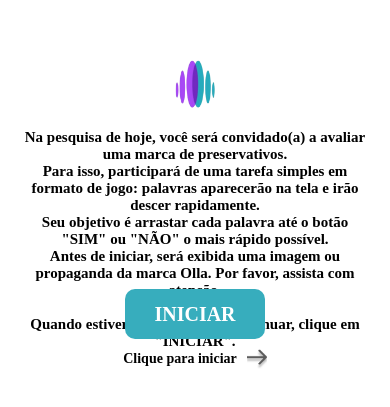
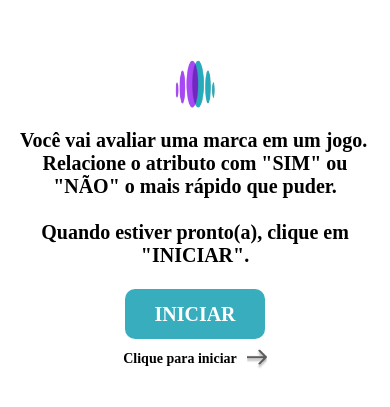
Before and after one commit to ggemelle/Nenc-App, a React Native app in the folder appNENC/: screen /PageDois in a window 390 px wide. Shown: the part 203-610 px from the top of the page. Built offline with nearby package versions, Linux system fonts and the light colour scheme.

Commit message:
:recycle: adjust screen2

```diff
--- a/appNENC/pages/pageDois.js
+++ b/appNENC/pages/pageDois.js
@@ -9,11 +9,9 @@
         <View style={styles.planoDeFundo}>
             <Image style={styles.logo} resizeMode="cover" source={somenteLogo} />
             <Text style={styles.naPesquisaDe}>
-                Na pesquisa de hoje, você será convidado(a) a avaliar uma marca de preservativos.{"\n"}
-                Para isso, participará de uma tarefa simples em formato de jogo: palavras aparecerão na tela e irão descer rapidamente.{"\n"}
-                Seu objetivo é arrastar cada palavra até o botão "SIM" ou "NÃO" o mais rápido possível.{"\n"}
-                Antes de iniciar, será exibida uma imagem ou propaganda da marca Olla. Por favor, assista com atenção.{"\n\n"}
-                Quando estiver pronto(a) para continuar, clique em "INICIAR".
+                Você vai avaliar uma marca em um jogo. {"\n"}
+                Relacione o atributo com "SIM" ou "NÃO" o mais rápido que puder.{"\n\n"}
+                Quando estiver pronto(a), clique em "INICIAR".
             </Text>
 
             <TouchableOpacity style={styles.botaoIniciar} onPress={() => navigation.navigate('PageQuatro')}>
@@ -33,7 +31,7 @@
         marginBottom: 10,
     },
     naPesquisaDe: {
-        fontSize: 15,
+        fontSize: 20,
         width: '100%',
         height: 150,
         color: "#000",
```
